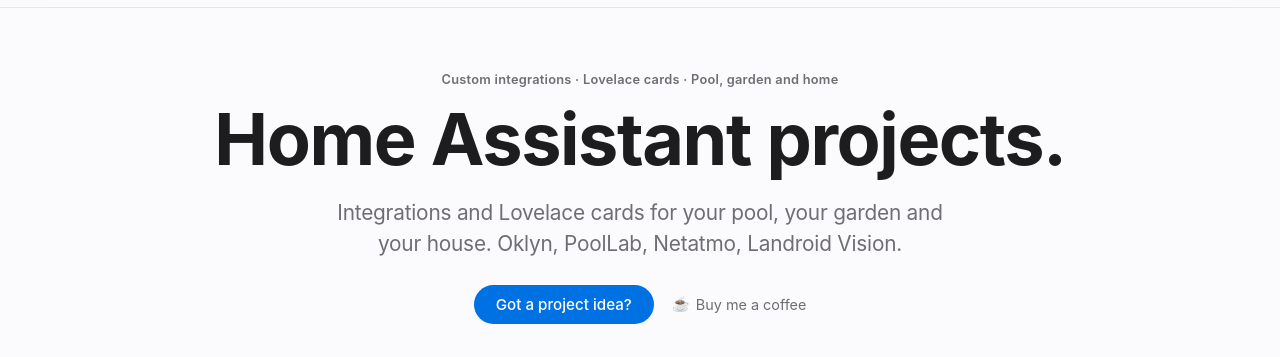
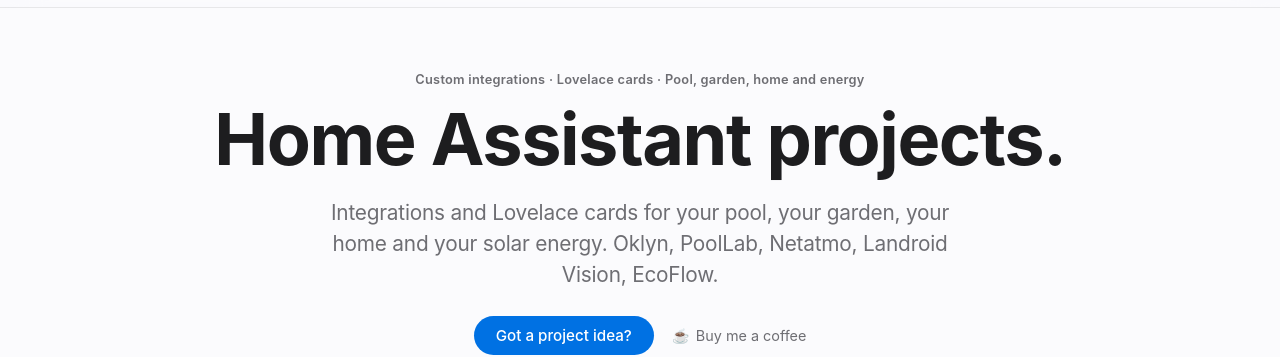
Before and after one commit to ADNPolymerase/HA, a plain HTML site: page index.html in a window 1280 px wide. Shown: the part 41-398 px from the top of the page. Drawn offline with Linux system fonts and the light colour scheme.

Commit message:
copy: hero mentions solar energy and EcoFlow

```diff
--- a/index.html
+++ b/index.html
@@ -25,13 +25,13 @@
   </nav>
 
   <header class="hero">
-    <p class="eyebrow" data-en="Custom integrations · Lovelace cards · Pool, garden and home" data-fr="Intégrations · Cartes Lovelace · Piscine, jardin, maison">Custom integrations · Lovelace cards · Pool, garden and home</p>
+    <p class="eyebrow" data-en="Custom integrations · Lovelace cards · Pool, garden, home and energy" data-fr="Intégrations · Cartes Lovelace · Piscine, jardin, maison, énergie">Custom integrations · Lovelace cards · Pool, garden, home and energy</p>
     <h1 data-en="Home Assistant projects." data-fr="Projets Home Assistant.">Home Assistant projects.</h1>
     <p class="subtitle"
-       data-en="Integrations and Lovelace cards for your pool, your garden and your house. Oklyn, PoolLab, Netatmo, Landroid Vision."
-       data-fr="Intégrations et cartes Lovelace pour votre piscine, votre jardin et votre maison. Oklyn, PoolLab, Netatmo, Landroid Vision.">
-      Integrations and Lovelace cards for your pool, your garden and your house.
-      Oklyn, PoolLab, Netatmo, Landroid Vision.
+       data-en="Integrations and Lovelace cards for your pool, your garden, your home and your solar energy. Oklyn, PoolLab, Netatmo, Landroid Vision, EcoFlow."
+       data-fr="Intégrations et cartes Lovelace pour votre piscine, votre jardin, votre maison et votre énergie solaire. Oklyn, PoolLab, Netatmo, Landroid Vision, EcoFlow.">
+      Integrations and Lovelace cards for your pool, your garden, your home and your solar energy.
+      Oklyn, PoolLab, Netatmo, Landroid Vision, EcoFlow.
     </p>
     <div class="hero-actions">
       <a class="btn-primary" href="https://github.com/ADNPolymerase/HA/issues/new" target="_blank" rel="noopener"
```
